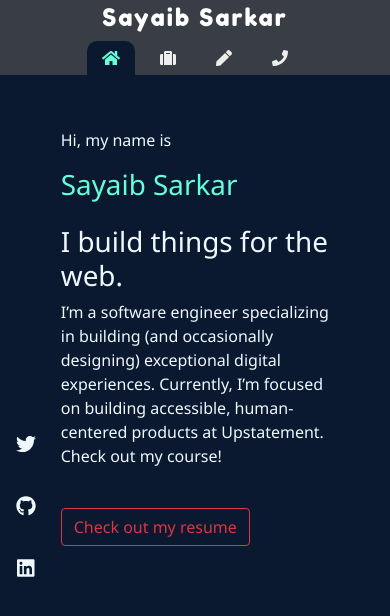
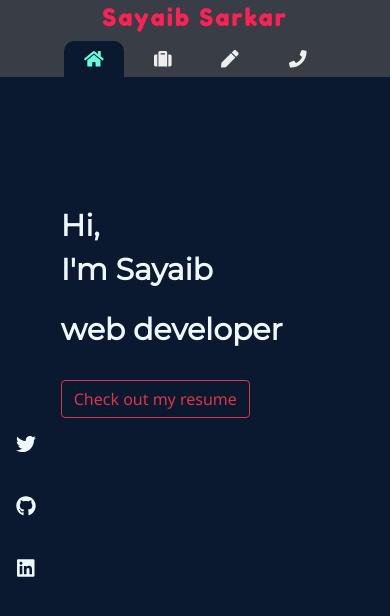
Before and after one commit to sayaib/Portfolio_Website_React.JS, a React (Create React App) app: page / in a window 390 px wide. Shown: the top 616 px of the page. Built offline with nearby package versions, Linux system fonts and the light colour scheme.

Commit message:
update codes

```diff
--- a/src/webpage_component/Home.jsx
+++ b/src/webpage_component/Home.jsx
@@ -14,17 +14,11 @@ const Home = () => {
       <div id="webpage">
         <div id="webpage_body">
           <Container className="home_container">
-            <p>Hi, my name is</p>
-            <h1 className="pb-3" style={{ color: "#64FFDA" }}>
-              Sayaib Sarkar
+            <h1 className="home_page_text">Hi,</h1>
+            <h1 className="pb-3 home_page_text">
+             I'm Sayaib
             </h1>
-            <h1>I build things for the web.</h1>
-            <p>
-              I’m a software engineer specializing in building (and occasionally
-              designing) exceptional digital experiences. Currently, I’m focused
-              on building accessible, human-centered products at Upstatement.
-              Check out my course!
-            </p>
+            <h1 className="home_page_text">web developer</h1>
 
             <Button className="mt-4" variant="outline-danger">
               Check out my resume
--- a/src/webpage_component/Manu.jsx
+++ b/src/webpage_component/Manu.jsx
@@ -35,7 +35,7 @@ const Manu = () => {
           to="/portfolio"
         >
           <FontAwesomeIcon icon={faSuitcase} />
-          <h6>Portfolio</h6>
+          <h6>Work</h6>
         </NavLink>
         <NavLink
           data-aos="zoom-in"
@@ -45,7 +45,7 @@ const Manu = () => {
           to="/Articles"
         >
           <FontAwesomeIcon icon={faPen} />
-          <h6> Articles</h6>
+          <h6>My Skills</h6>
         </NavLink>
         <NavLink
           data-aos="zoom-in"
--- a/src/webpage_component/style.css
+++ b/src/webpage_component/style.css
@@ -1,9 +1,10 @@
 @import url('https://fonts.googleapis.com/css2?family=Fredoka+One&family=Noto+Sans&display=swap');
+@import url('https://fonts.googleapis.com/css2?family=Montserrat&display=swap');
 
 #title {
-    color: #ffffff;
     letter-spacing: 2px;
     font-size: 1.6rem;
+color: #FD2155;
     font-family: 'Fredoka One', cursive;
 }
 
@@ -42,8 +43,8 @@
 
 @media screen and (max-width: 600px) {
     .nav_link {
-        padding: 5px 15px;
-        font-size: 1rem;
+        padding: 5px 20px;
+        font-size: 1.1rem;
     }
 
     #title {
@@ -81,7 +82,19 @@
 }
 
 /* Home Page Body Section */
-
+.home_page_text{
+    font-family: 'Montserrat', sans-serif;
+    font-size: 80px;
+    font-weight: bolder;
+}
+@media screen and (max-width:620px) {
+    .home_container{
+        padding:5rem 0 0 0rem;
+    }
+    .home_page_text{
+        font-size: 30px;
+    }
+}
 
 /* Social Media Section */
 .icon-bar {
```
